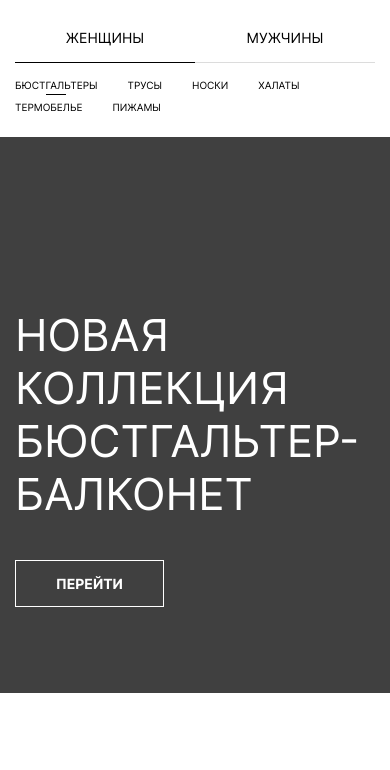
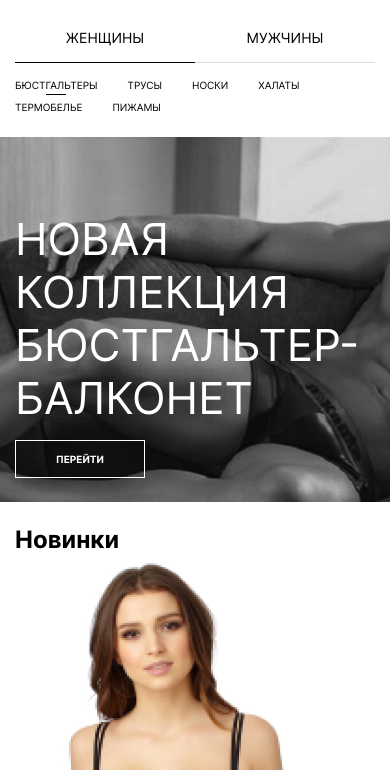
Before and after one commit to geran1ka/INSPIRED, a website built with webpack: page src/index.html in a window 390 px wide. Shown: the part 51-821 px from the top of the page. Built offline with nearby package versions, Linux system fonts and the light colour scheme.

Commit message:
промежуточный результат

```diff
--- a/src/index.html
+++ b/src/index.html
@@ -93,7 +93,7 @@
       </ul>
     </div>
   </nav>
-  <section class="hero hero__women">
+  <section class="hero hero__men">
     <div class="container">
       <div class="hero__content">
         <h2 class="hero__title">Новая коллекция Бюстгальтер-балконет</h2>
--- a/src/style/_hero.scss
+++ b/src/style/_hero.scss
@@ -5,18 +5,42 @@
     background-position: center;
     background-size: cover;
 
+    @include tablet {
+        margin-bottom: 64px;
+    }
+    @include mobile {
+        margin-bottom: 24px;
+    }
 
     &__women {
-        //background-image: url();
+        background-image: url('../img/bg-women.jpg');
+
+        @include laptop {
+            background-image: url('../img/bg-laptop-women.jpg');
+        }
+        @include tablet {
+            background-image: url('../img/bg-tablet-women.jpg');
+        }
+        @include mobile {
+            background-image: url('../img/bg-mobile-women.jpg');
+        }
     }
 
     &__men {
-        //background-image: url();
+        background-image: url('../img/bg-men.jpg');
     }
 
     &__content {
         max-width: 590px;
         padding: 172px 0 86px;
+
+        @include tablet {
+            max-width: 405px;
+            padding: 156px 0 50px;
+        }
+        @include mobile {
+            padding: 76px 0 24px;
+        }
     }
 
     &__title {
@@ -25,7 +49,17 @@
         line-height: 120%;
         text-transform: uppercase;
         margin-bottom: 40px;
+
+        @include tablet {
+            font-size: 30px;
+            margin-bottom: 24px;
+        }
+        @include mobile {
+            font-size: 44px;
+            margin-bottom: 16px;
+        }
     }
+
 
     &__link {
         display: inline-block;
@@ -40,6 +74,12 @@
         transition-duration: .3s;
         background-color: transperant;
 
+        @include tablet {
+            font-size: 10px;
+            line-height: 12px;
+            padding: 12px 40px;
+        }
+
         &:hover {
             background-color: $dark-gray;
             border-color: $dark-gray
```
Also changed, not shown: src/img/bg-laptop-women.jpg (added), src/img/bg-men.jpg (added), src/img/bg-mobile-women.jpg (added), src/img/bg-tablet-women.jpg (added), 1 other file.
